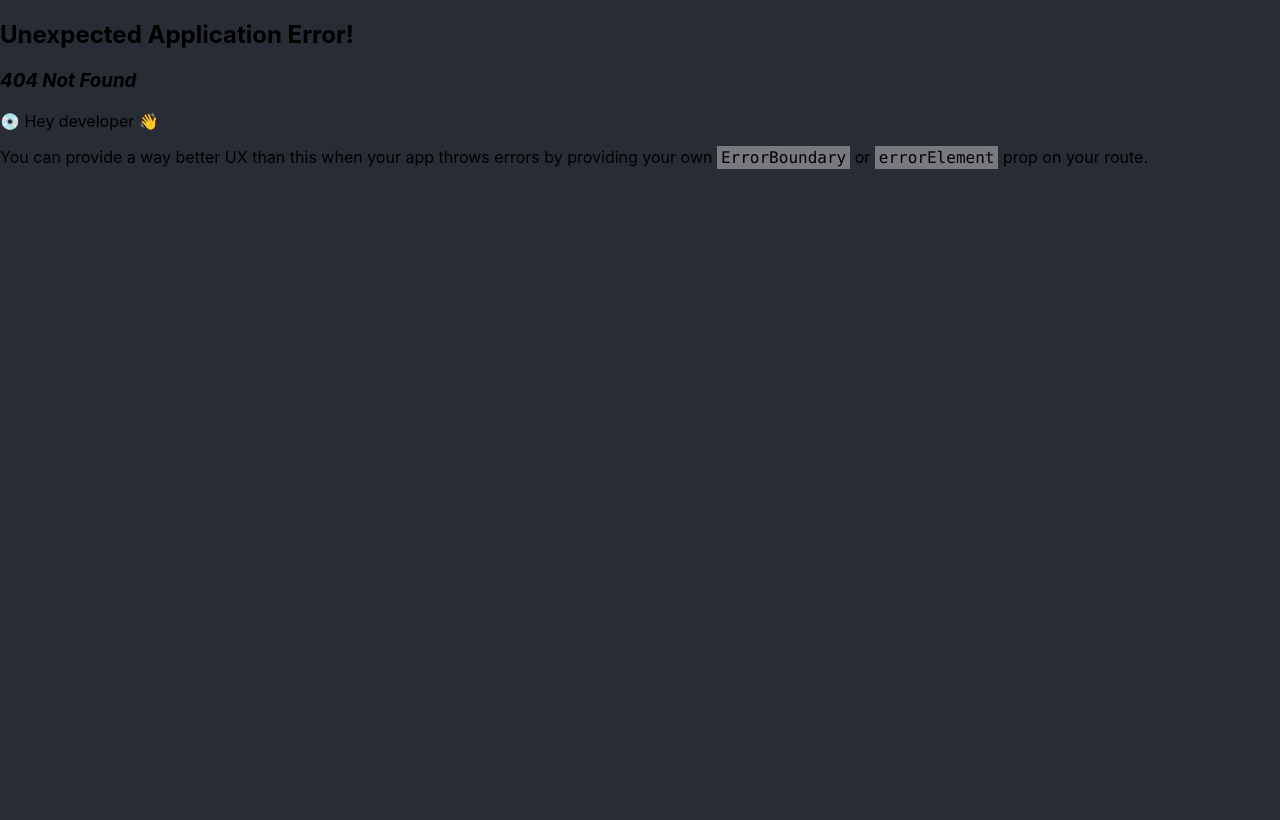
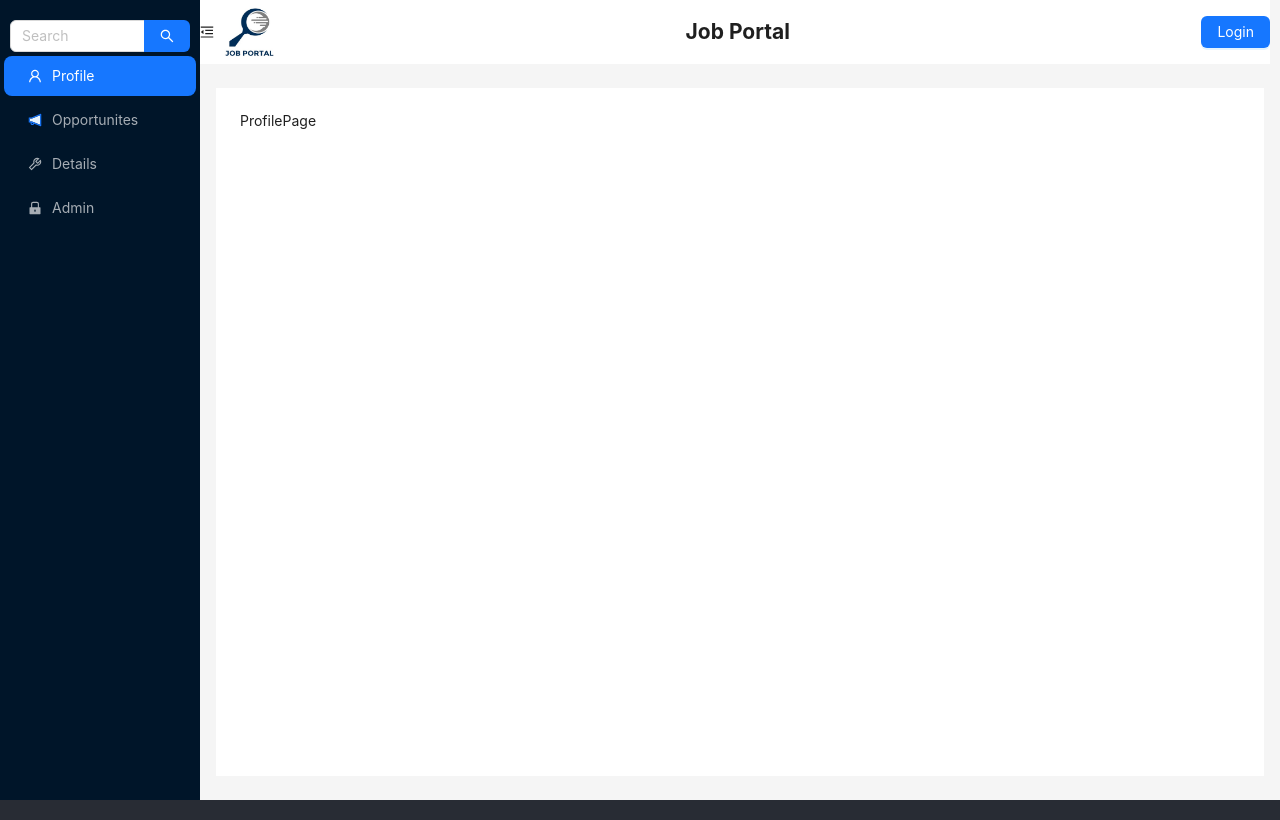
Before and after one commit to ashishbdhane/job-portal, a React (Create React App) app: page /profile in a window 1280 px wide. Before the commit this address had no page. Built offline with nearby package versions, Linux system fonts and the light colour scheme.

Commit message:
Added Router to sider

```diff
--- a/src/App.tsx
+++ b/src/App.tsx
@@ -3,6 +3,8 @@ import MainLayout from './components/MainLayout';
 import { createBrowserRouter, RouterProvider } from 'react-router-dom';
 import OpportunitiesPage from './Pages/OpportunitiesPage';
 import LoginPage from './Pages/LoginPage';
+import ProfilePage from './Pages/ProfilePage';
+import AdminPage from './Pages/AdminPage';
 
 const router = createBrowserRouter([
   {
@@ -13,6 +15,9 @@ const router = createBrowserRouter([
       { index: true, element: <OpportunitiesPage /> },
       { path: 'opportunities', element: <OpportunitiesPage /> },
       { path: 'login', element: <LoginPage /> },
+      { path: 'profile', element: <ProfilePage /> },
+      { path: 'admin', element: <AdminPage /> },
+
 
     ],
   },
--- /dev/null
+++ b/src/Pages/ProfilePage.tsx
@@ -0,0 +1,9 @@
+import React from 'react'
+
+const ProfilePage = () => {
+  return (
+    <div>ProfilePage</div>
+  )
+}
+
+export default ProfilePage
--- a/src/components/MainLayout.tsx
+++ b/src/components/MainLayout.tsx
@@ -11,12 +11,7 @@ import {
   LockFilled,
 } from '@ant-design/icons';
 import { Button, Layout, Menu, theme, Input, Tooltip, FloatButton } from 'antd';
-import Opportunities from './Opportunities/Opportunities';
-import { Outlet } from 'react-router-dom';
-
-
-
-
+import { Link, Outlet, useLocation, useParams } from 'react-router-dom';
 
 const { Header, Sider, Content } = Layout;
 const { Search } = Input;
@@ -26,9 +21,10 @@ const MainLayout: React.FC = () => {
   const {
     token: { colorBgContainer },
   } = theme.useToken();
-
+  const location = useLocation();
+  console.log(location);
   return (
-    <Layout style={{ minHeight: '100vh'}}>
+    <Layout style={{ minHeight: '100vh' }}>
       <Sider trigger={null} collapsible collapsed={collapsed}>
         {/* <img src={require('../assets/Job-portal-logo.jpg')} alt="logo" className={classes.logo}/> */}
         <div className={classes.search}>
@@ -43,32 +39,43 @@ const MainLayout: React.FC = () => {
         <Menu
           theme="dark"
           mode="inline"
-          defaultSelectedKeys={['2']}
-          onSelect={console.log}
-          items={[
+          selectedKeys={[location.pathname]}
+          onSelect={console.log}>
+          <Menu.Item key={'/profile'} icon={<UserOutlined/>}>
+            <Link to='/profile'>Profile</Link>
+          </Menu.Item>
+          <Menu.Item key={'/opportunities'} icon={<NotificationTwoTone/>}>
+            <Link to='/opportunities'>Opportunites</Link>
+          </Menu.Item>
+          <Menu.Item key={'/details'} icon={<ToolOutlined/>}>
+            <Link to='/details'>Details</Link>
+          </Menu.Item>
+          <Menu.Item key={'/admin'} icon={<LockFilled/>}>
+            <Link to='/admin'>Admin</Link>
+          </Menu.Item>
+          {/* items={[
             {
               key: '/profile',
               icon: <UserOutlined />,
               label: 'Profile',
             },
             {
-              key: '2',
+              key: '/opportunities',
               icon: <NotificationTwoTone />,
               label: 'Opportunities',
             },
             {
-              key: '3',
+              key: '/details',
               icon: <ToolOutlined />,
               label: 'Details',
             },
             {
-              key: '4',
-
+              key: '/admin',
               icon: <LockFilled />,
               label: 'Admin',
             },
-          ]}
-        />
+          ]} */}
+        </Menu>
       </Sider>
       <Layout className="site-layout">
         <Header
@@ -84,9 +91,15 @@ const MainLayout: React.FC = () => {
               }
             )}
           </div>
-          <img src={require('../assets/Job-portal-logo.jpg')} alt="logo" className={classes.logo}/>
+          <img
+            src={require('../assets/Job-portal-logo.jpg')}
+            alt="logo"
+            className={classes.logo}
+          />
           <h2>Job Portal</h2>
-          <Button type="primary">Login</Button>
+          <Link to={'login'}>
+            <Button type="primary">Login</Button>
+          </Link>
         </Header>
 
         <Content
@@ -96,7 +109,7 @@ const MainLayout: React.FC = () => {
             background: colorBgContainer,
           }}
         >
-          <Outlet/>
+          <Outlet />
           <FloatButton.BackTop />
         </Content>
       </Layout>
--- a/src/components/Opportunities/Opportunities.tsx
+++ b/src/components/Opportunities/Opportunities.tsx
@@ -1,6 +1,6 @@
 import React from 'react';
-import CardItem from '../CardContent/CardItem';
-import ItemType from '../CardContent/ItemType';
+import CardItem from './CardContent/CardItem';
+import ItemType from './CardContent/ItemType';
 import classes from './Opportunities.module.css'
 
 const jobs: ItemType[] = [
```
Also changed, not shown: src/Pages/ProfilePage.jsx (deleted), src/components/Opportunities/CardContent/CardItem.tsx (renamed from src/components/CardContent/CardItem.tsx), src/components/Opportunities/CardContent/ItemDetail.tsx (renamed from src/components/CardContent/ItemDetail.tsx), src/components/Opportunities/CardContent/ItemType.ts (renamed from src/components/CardContent/ItemType.ts).
